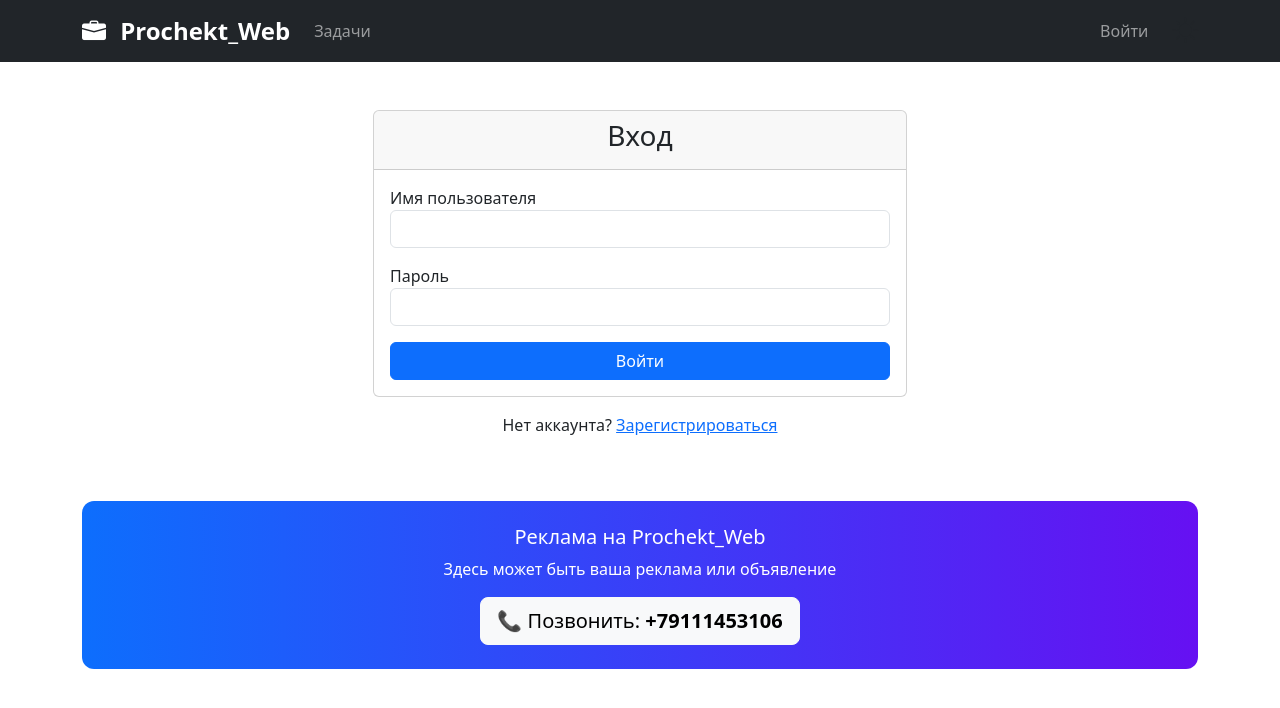
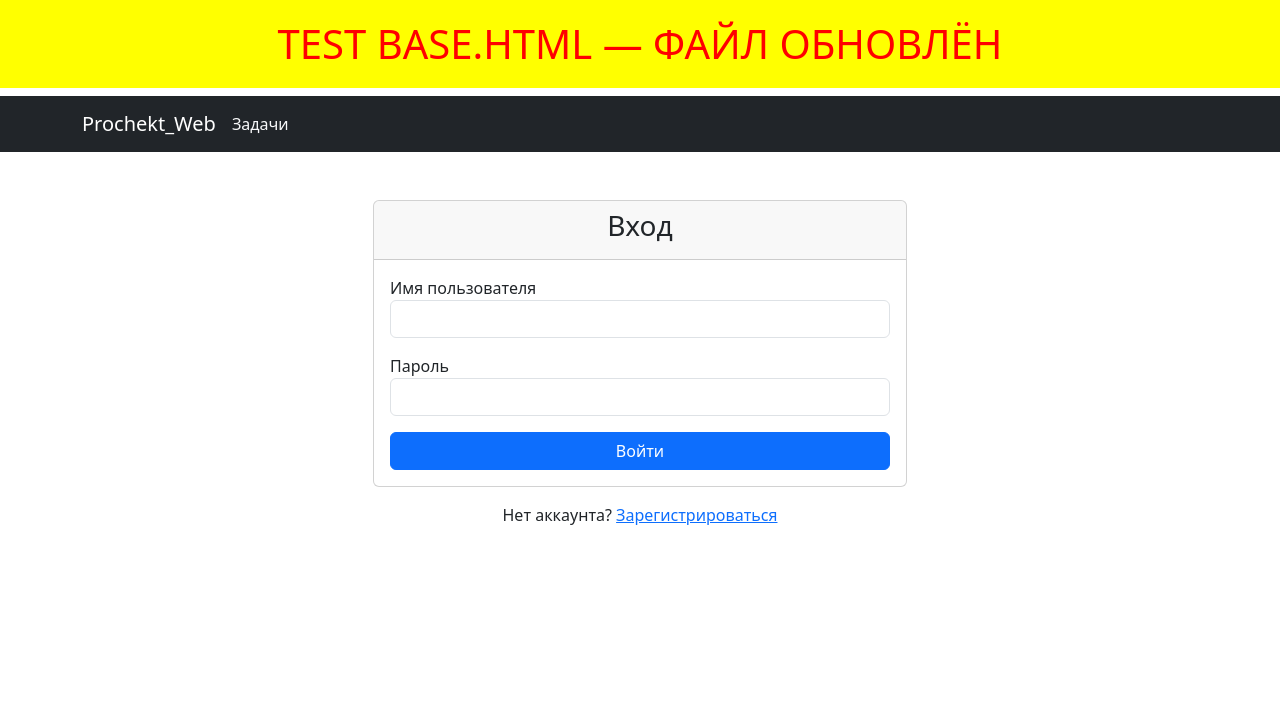
Before and after one commit to balkunovlevnikolaevich-a11y/Prochekt_Web, a Flask app: a page that uses app/templates/base.html in a window 1280 px wide. Shown: the top 708 px of the page. Run offline with Flask 3, Linux system fonts and the light colour scheme; some libraries are stand-ins or nearby versions.

Commit message:
Update base.html

```diff
--- a/app/templates/base.html
+++ b/app/templates/base.html
@@ -1,115 +1,36 @@
 <!DOCTYPE html>
-<html lang="ru" data-bs-theme="light">
+<html lang="ru">
 <head>
     <meta charset="UTF-8">
     <meta name="viewport" content="width=device-width, initial-scale=1">
     <title>Prochekt_Web</title>
     <link href="https://cdn.jsdelivr.net/npm/bootstrap@5.3.3/dist/css/bootstrap.min.css" rel="stylesheet">
-    <link href="https://cdn.jsdelivr.net/npm/bootstrap-icons@1.11.3/font/bootstrap-icons.css" rel="stylesheet">
-    <style>
-        .navbar-brand { font-weight: 700; font-size: 1.5rem; }
-        .admin-link { color: #ffc107 !important; font-weight: 600; }
-        .ad-banner {
-            background: linear-gradient(90deg, #0d6efd, #6610f2);
-            color: white;
-            border-radius: 12px;
-        }
-        .theme-switch {
-            cursor: pointer;
-            font-size: 1.6rem;
-        }
-    </style>
 </head>
 <body>
-    <nav class="navbar navbar-expand-lg navbar-dark bg-dark">
+
+    <h1 style="color:red; text-align:center; padding:20px; background:yellow;">
+        TEST BASE.HTML — ФАЙЛ ОБНОВЛЁН
+    </h1>
+
+    <nav class="navbar navbar-dark bg-dark">
         <div class="container">
-            <a class="navbar-brand" href="{{ url_for('main.index') }}">
-                <i class="bi bi-briefcase-fill me-2"></i> Prochekt_Web
-            </a>
-            <button class="navbar-toggler" type="button" data-bs-toggle="collapse" data-bs-target="#navbarNav">
-                <span class="navbar-toggler-icon"></span>
-            </button>
-            <div class="collapse navbar-collapse" id="navbarNav">
-                <ul class="navbar-nav me-auto">
-                    <li class="nav-item">
-                        <a class="nav-link" href="{{ url_for('tasks.list_tasks') }}">Задачи</a>
-                    </li>
-                    {% if current_user.is_authenticated and current_user.role.value == 'Администратор' %}
-                    <li class="nav-item">
-                        <a class="nav-link admin-link" href="{{ url_for('tasks.admin_panel') }}">
-                            👑 Админ-панель
-                        </a>
-                    </li>
-                    {% endif %}
-                </ul>
-
-                <ul class="navbar-nav align-items-center">
-                    {% if current_user.is_authenticated %}
-                        <li class="nav-item me-3">
-                            <a class="nav-link" href="{{ url_for('main.dashboard') }}">Кабинет</a>
-                        </li>
-                        <li class="nav-item me-3">
-                            <a class="nav-link text-danger" href="{{ url_for('auth.logout') }}">Выйти</a>
-                        </li>
-                    {% else %}
-                        <li class="nav-item me-3">
-                            <a class="nav-link" href="{{ url_for('auth.login') }}">Войти</a>
-                        </li>
-                    {% endif %}
-                    <!-- Переключатель темы -->
-                    <li class="nav-item">
-                        <i onclick="toggleTheme()" class="bi bi-sun-fill theme-switch" id="theme-icon"></i>
-                    </li>
-                </ul>
+            <a class="navbar-brand" href="/">Prochekt_Web</a>
+            <a class="nav-link text-light" href="{{ url_for('tasks.list_tasks') }}">Задачи</a>
+            {% if current_user.is_authenticated and current_user.role.value == 'Администратор' %}
+            <a class="nav-link text-warning" href="{{ url_for('tasks.admin_panel') }}">👑 Админ-панель</a>
+            {% endif %}
+            <div class="ms-auto">
+                {% if current_user.is_authenticated %}
+                    <a class="nav-link text-light" href="{{ url_for('main.dashboard') }}">Кабинет</a>
+                    <a class="nav-link text-danger" href="{{ url_for('auth.logout') }}">Выйти</a>
+                {% endif %}
             </div>
         </div>
     </nav>
 
     <div class="container mt-4">
-        {% with messages = get_flashed_messages(with_categories=true) %}
-            {% if messages %}
-                {% for category, message in messages %}
-                    <div class="alert alert-{{ category }}">{{ message }}</div>
-                {% endfor %}
-            {% endif %}
-        {% endwith %}
-
         {% block content %}{% endblock %}
     </div>
 
-    <!-- Реклама -->
-    {% if ad and ad.active %}
-    <div class="container mt-5">
-        <div class="ad-banner p-4 text-center">
-            <h5 class="mb-2">{{ ad.title }}</h5>
-            <p class="mb-3">{{ ad.content }}</p>
-            <a href="tel:{{ ad.phone }}" class="btn btn-light btn-lg">
-                📞 Позвонить: <strong>{{ ad.phone }}</strong>
-            </a>
-        </div>
-    </div>
-    {% endif %}
-
-    <script src="https://cdn.jsdelivr.net/npm/bootstrap@5.3.3/dist/js/bootstrap.bundle.min.js"></script>
-    <script>
-        function toggleTheme() {
-            const html = document.documentElement;
-            const icon = document.getElementById('theme-icon');
-            if (html.getAttribute('data-bs-theme') === 'dark') {
-                html.setAttribute('data-bs-theme', 'light');
-                icon.classList.replace('bi-moon-fill', 'bi-sun-fill');
-                localStorage.setItem('theme', 'light');
-            } else {
-                html.setAttribute('data-bs-theme', 'dark');
-                icon.classList.replace('bi-sun-fill', 'bi-moon-fill');
-                localStorage.setItem('theme', 'dark');
-            }
-        }
-
-        if (localStorage.getItem('theme') === 'dark') {
-            document.documentElement.setAttribute('data-bs-theme', 'dark');
-            document.getElementById('theme-icon').classList.replace('bi-sun-fill', 'bi-moon-fill');
-        }
-    </script>
 </body>
 </html>
```
